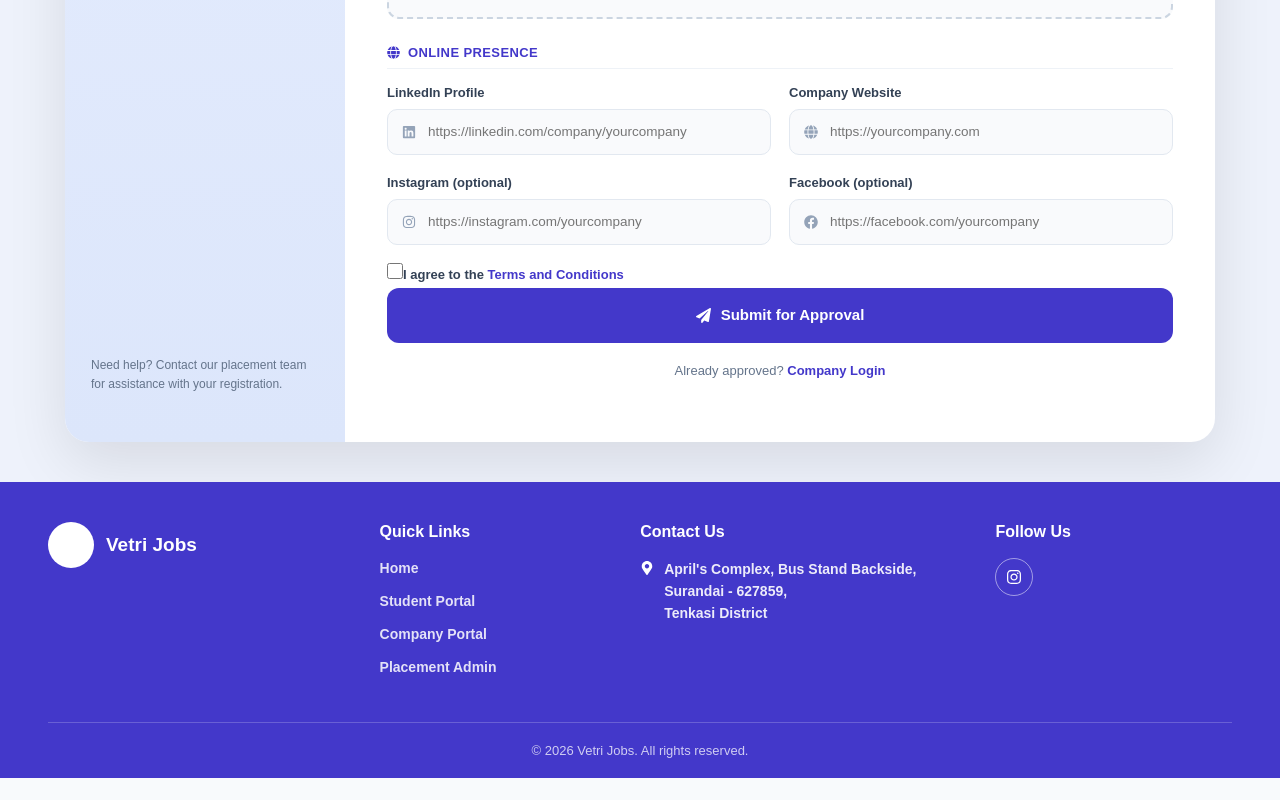
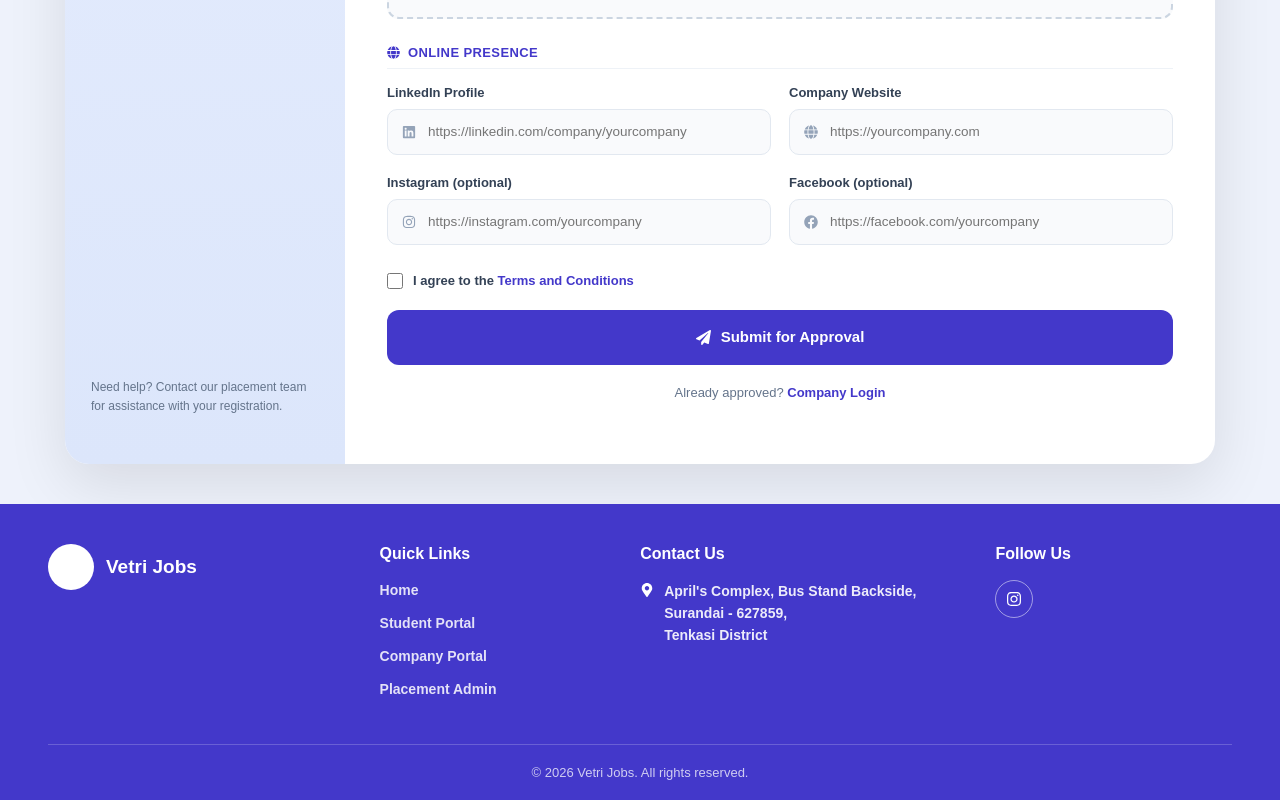
Before and after one commit to padmavathyprasannakumar/vetri-jobs-system, a React (Vite) app in the folder vetri_jobs_frontend/: page /company/register in a window 1280 px wide. Shown: the part 980-1780 px from the top of the page. Before the commit the page ends 1758 px from the top, so only its background shows below. Built offline with nearby package versions, Linux system fonts and the light colour scheme; no server answers.

Commit message:
Update CompanyRegister.css

```diff
--- a/vetri_jobs_frontend/src/pages/public/Register/CompanyRegister.css
+++ b/vetri_jobs_frontend/src/pages/public/Register/CompanyRegister.css
@@ -367,7 +367,12 @@
 
 /* ===================== TERMS + SUBMIT ===================== */
 
-.cr2-terms{
+/* BUG-006: ".cr2-main form > label" (display:block) was overriding this
+   rule, so the checkbox and text were not aligned. The longer selector
+   below wins, which restores the flex row. */
+
+.cr2-terms,
+.cr2-main form > label.cr2-terms{
 
     display: flex;
     align-items: center;
@@ -381,6 +386,9 @@
 
     width: 16px;
     height: 16px;
+    margin: 0;
+    flex-shrink: 0;
+    cursor: pointer;
 }
 
 .cr2-terms a{
```
